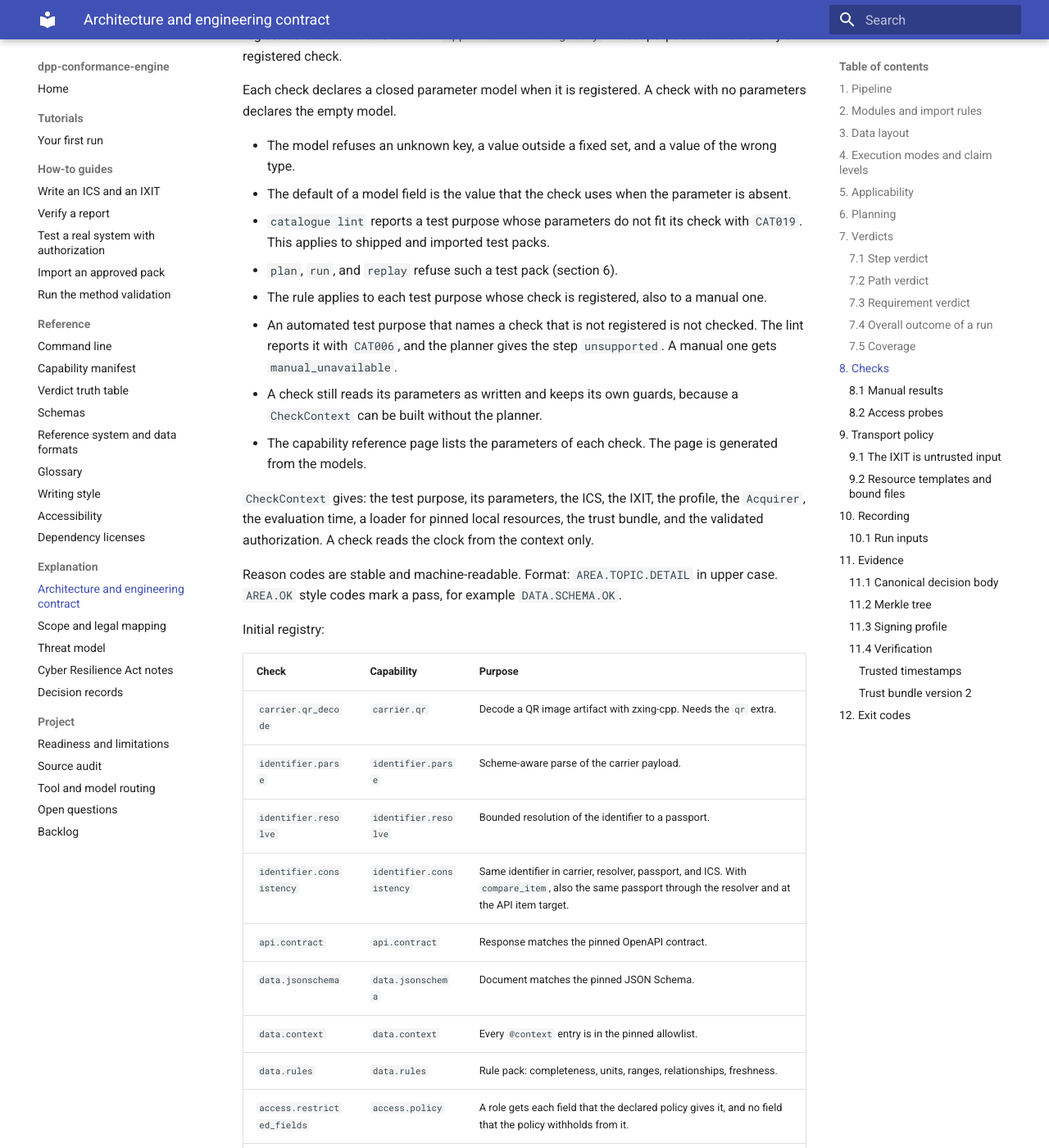
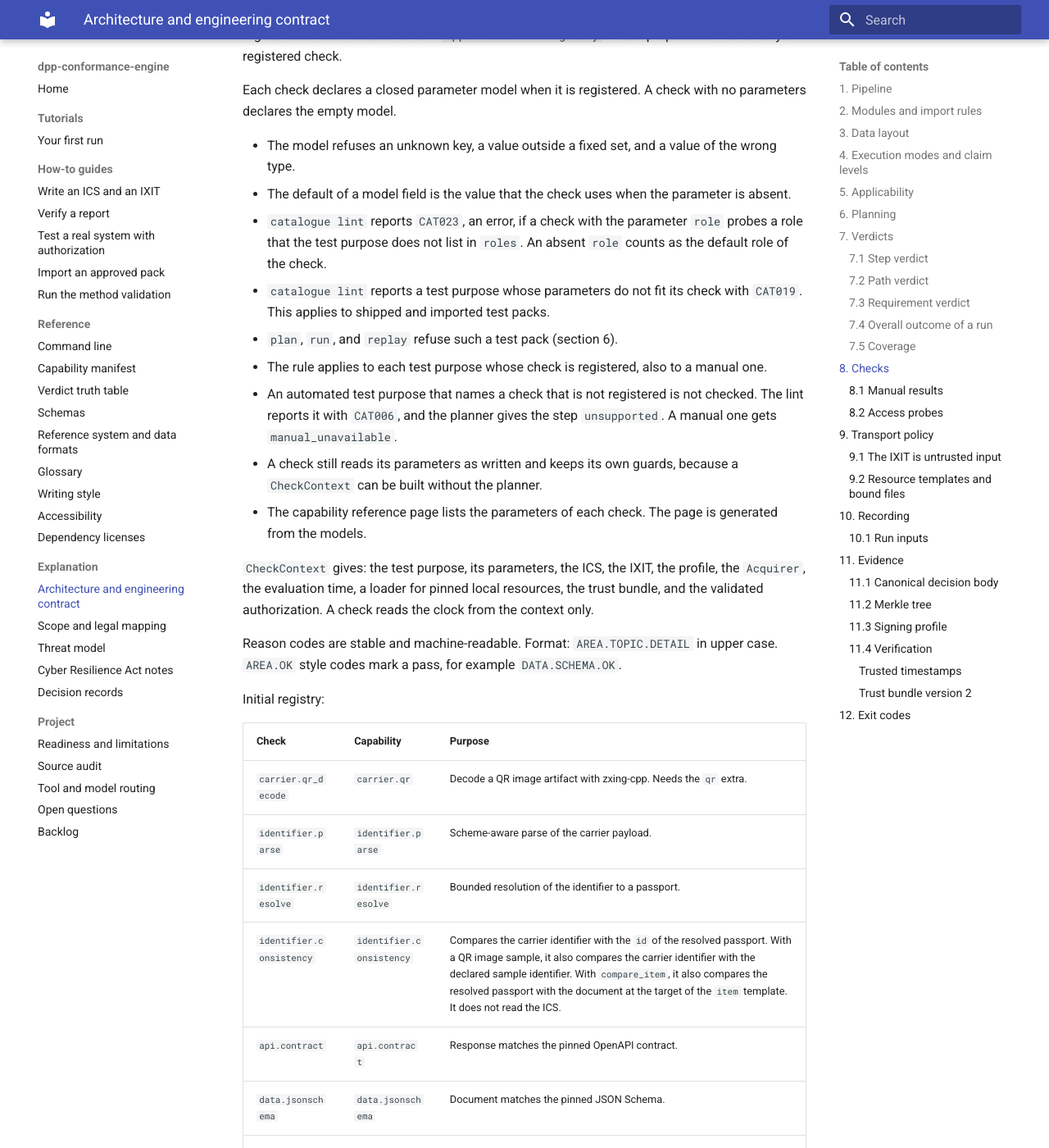
Before and after one commit to hadijannat/dpp-conformance-engine, an MkDocs documentation site: the page built from docs/explanation/architecture.md, in a window 1280 px wide and 1400 px high, scrolled down 9035 px. Shown: the whole window at 82% size. Built offline with MkDocs 1.6.1 and Material for MkDocs 9.7.7, drawn with Linux system fonts in a browser that asks for light colours; the version menu is left out.

Commit message:
docs(architecture): state what identifier.consistency compares and add CAT023
The registry row now names the comparisons that the code makes: the carrier
identifier with the id of the resolved passport and, with a QR image sample,
with the declared sample identifier. With compare_item it also compares the
resolved passport with the document at the target of the item template. The row no longer
claims an ICS comparison. Section 8 states the CAT023 lint rule.

Co-Authored-By: Claude Opus 5.5 <noreply@anthropic.com>

```diff
--- a/docs/explanation/architecture.md
+++ b/docs/explanation/architecture.md
@@ -301,6 +301,9 @@ declares the empty model.
 
 - The model refuses an unknown key, a value outside a fixed set, and a value of the wrong type.
 - The default of a model field is the value that the check uses when the parameter is absent.
+- `catalogue lint` reports `CAT023`, an error, if a check with the parameter `role` probes a
+  role that the test purpose does not list in `roles`.
+  An absent `role` counts as the default role of the check.
 - `catalogue lint` reports a test purpose whose parameters do not fit its check with `CAT019`.
   This applies to shipped and imported test packs.
 - `plan`, `run`, and `replay` refuse such a test pack (section 6).
@@ -327,7 +330,7 @@ Initial registry:
 | `carrier.qr_decode` | `carrier.qr` | Decode a QR image artifact with zxing-cpp. Needs the `qr` extra. |
 | `identifier.parse` | `identifier.parse` | Scheme-aware parse of the carrier payload. |
 | `identifier.resolve` | `identifier.resolve` | Bounded resolution of the identifier to a passport. |
-| `identifier.consistency` | `identifier.consistency` | Same identifier in carrier, resolver, passport, and ICS. With `compare_item`, also the same passport through the resolver and at the API item target. |
+| `identifier.consistency` | `identifier.consistency` | Compares the carrier identifier with the `id` of the resolved passport. With a QR image sample, it also compares the carrier identifier with the declared sample identifier. With `compare_item`, it also compares the resolved passport with the document at the target of the `item` template. It does not read the ICS. |
 | `api.contract` | `api.contract` | Response matches the pinned OpenAPI contract. |
 | `data.jsonschema` | `data.jsonschema` | Document matches the pinned JSON Schema. |
 | `data.context` | `data.context` | Every `@context` entry is in the pinned allowlist. |
```
